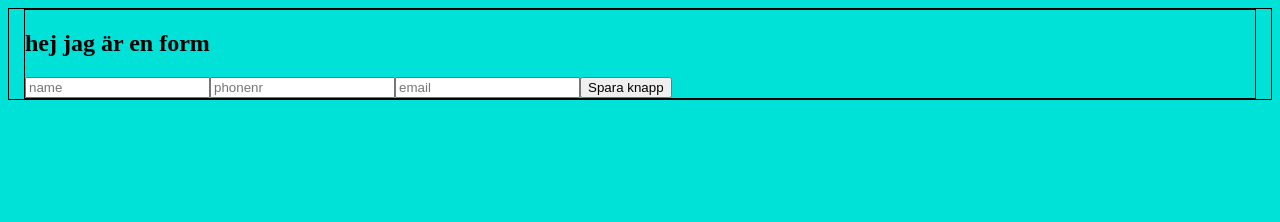
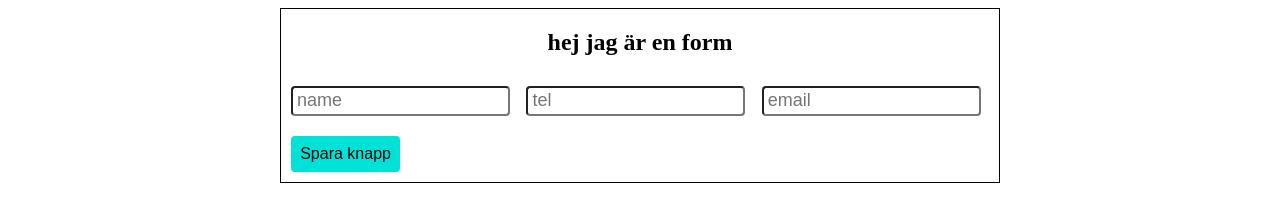
Before and after one commit to KevinCarvajal/Vanilla-Javascript, a website: page www/index.html in a window 1280 px wide. Drawn offline with Linux system fonts and the light colour scheme.

Commit message:
created more elements
added new elements and also added styling to create a row and col.

```diff
--- a/www/form.js
+++ b/www/form.js
@@ -1,20 +1,68 @@
+
+//trying to create a loop..
+for(x=0; x<3;x++) {
+    let board = document.createElement('div');
+    board.className = "test";
+    console.log(board)
+    }
+
+
 
 
 //inside the form there is created input elements..
+//first input
 let input = document.createElement("input");
 input.setAttribute('type', 'text');
+input.setAttribute('class', 'input-field');
 input.setAttribute('placeholder', 'name');
 
+//second input
 let input2 = document.createElement("input");
 input2.setAttribute('type', 'text');
-input2.setAttribute('placeholder', 'phonenr');
+input2.setAttribute('class', 'input-field');
+input2.setAttribute('placeholder', 'tel');
 
+//third input
 let input3 = document.createElement("input");
 input3.setAttribute('type', 'text');
+input3.setAttribute('class', 'input-field');
 input3.setAttribute('placeholder', 'email');
 
+
+//create button
 let button = document.createElement("button");
 button.setAttribute('value', 'text');
+button.setAttribute('class', 'color');
+button.setAttribute('id', 'save')
 button.innerHTML = 'Spara knapp';
 
+
+//render out elements into another element..
 formdiv.append(input,input2, input3, button);
+
+let div = document.createElement('div');
+div.setAttribute('class', 'col');
+formdiv.append(div)
+
+let div2 = document.createElement('div');
+div2.setAttribute('class', 'col');
+formdiv.append(div2)
+
+let div3 = document.createElement('div');
+div3.setAttribute('class', 'col');
+formdiv.append(div3)
+
+let div4 = document.createElement('div');
+div4.setAttribute('class', 'col');
+formdiv.append(div4)
+
+div.append(input)
+div2.append(input2)
+div3.append(input3)
+div4.append(button)
+
+//button click function, alerting for now..
+document.getElementById('save').onclick = function() {
+    alert("SAVING ON CLICK")
+    event.preventDefault()
+}
--- a/www/index.js
+++ b/www/index.js
@@ -5,12 +5,12 @@ container.setAttribute('class', 'container');
 body.append(container)
 
 let form = document.createElement('form')
-form.innerHTML = '<h2>hej jag är en form</h2>';
+form.innerHTML = '<h2 style="text-align:center;">hej jag är en form</h2>';
 form.setAttribute('class', 'form-input');
 container.append(form);
 
 
 
 let formdiv = document.createElement('div')
- formdiv.setAttribute ('class', 'form-inside')
+ formdiv.setAttribute ('class', 'row')
  form.append(formdiv)
--- a/www/style.css
+++ b/www/style.css
@@ -1,17 +1,31 @@
-body{
-    background-color:#00e2d7;
-}
-
 .container{
     max-width: 100%;
     padding-right: 15px;
     padding-left: 15px;
     margin-right: auto;
     margin-left: auto;
-    border: 1px solid black;
-
+}
+@media (min-width: 768px){
+.container {
+    max-width: 720px;
 }
 
+.col {
+    float: left;
+    width: 30%;
+    padding: 10px;
+    /* Should be removed. Only for demonstration */
+  }
+
+  .row:after {
+    content: "";
+    display: table;
+    clear: both;
+  }
+
+form{
+    background-color: #ffff;
+}
 .form-input{
     border: 1px solid black;
 }
@@ -19,20 +33,22 @@ body{
 .input-field{
     padding: 0.25rem;
     border-radius: 4px;
+    font-size: 16px;
 }
 
 .input-field::placeholder{
- /* */
+ font-size: 18px;
 }
 
 .color{
-    padding: 0.25rem;
-    border: 2px solid #4CAF50;
+    padding: 0.45rem;
+    border: 2px solid #00e2d7;
     border-radius: 4px;
-    background-color: #4CAF50;
+    background-color: #00e2d7;
+    font-size: 16px;
 }
 .color:hover{
     transition: 0.4s;
-    background-color: red;
-    border: 2px solid red;
+    background-color: #008ffd;
+    border: 2px solid #008ffd;
 }
```
